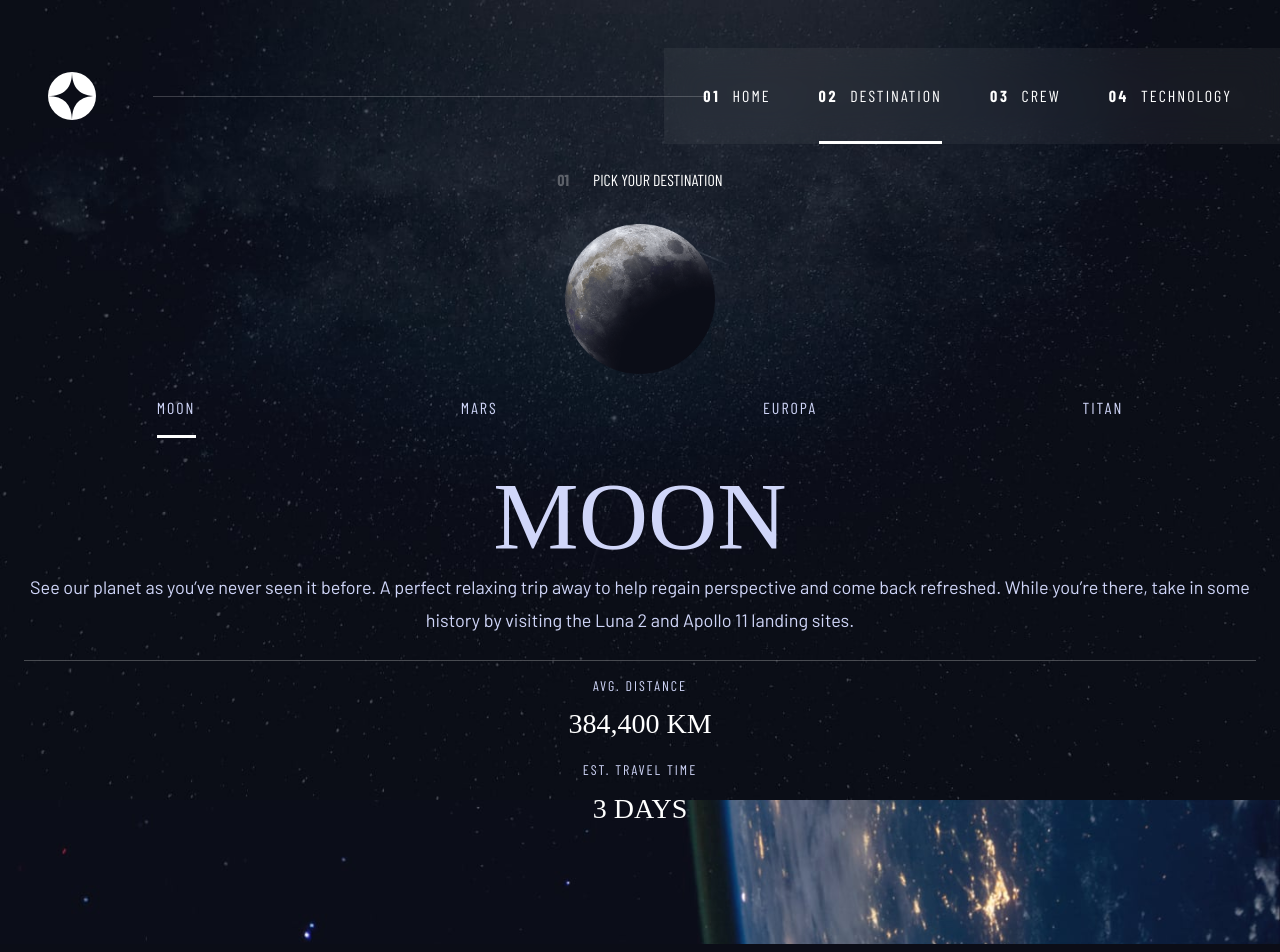
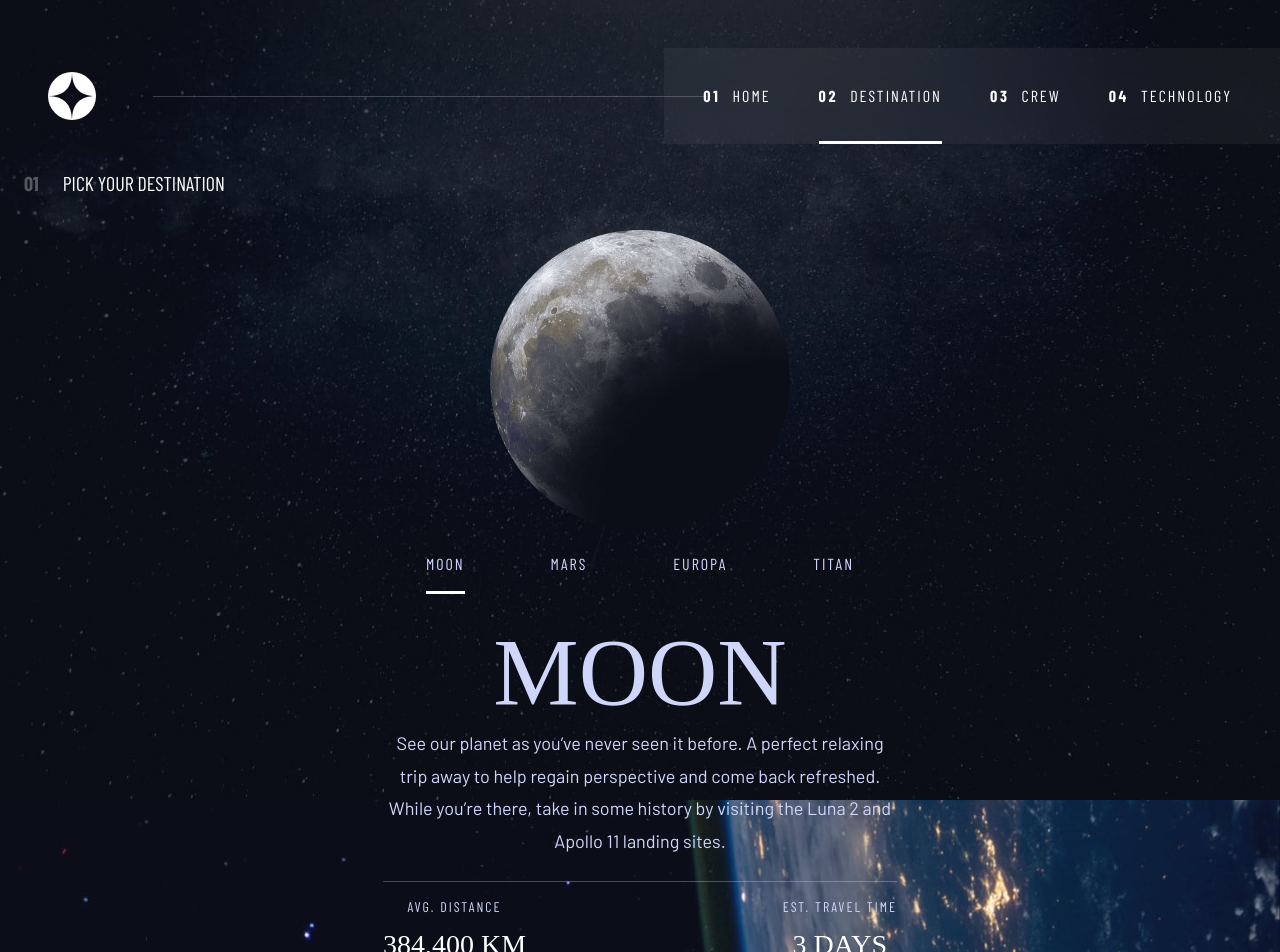
Before and after one commit to wendykrwn/space-tourism, a Next.js app: page /destination in a window 1280 px wide. Shown: the top 952 px of the page. Built offline with nearby package versions, Linux system fonts and the light colour scheme; a web font is replaced by a local one.

Commit message:
destination tablet

```diff
--- a/src/app/destination/layout.tsx
+++ b/src/app/destination/layout.tsx
@@ -6,7 +6,7 @@ export default function Layout ({children}: {children:React.ReactNode}){
     return (
         <div
         className={`h-full min-h-screen bg-cover ${bgMobile} ${bgTablet} ${bgDesktop}
-            pt-[80px] lg:pt-[144px]
+            pt-[80px] md:pt-[144px]
         `}
         >
             {children}
--- a/src/app/destination/page.tsx
+++ b/src/app/destination/page.tsx
@@ -9,8 +9,8 @@ const Destination = () => {
     const destinationNames = destinations.map(val=>val.name)
     const [currDestIndex, setCurrDestIndex] = useState(0)
     return <div className="p-6 min-h-screen flex flex-col" >
-        <div className="uppercase text-white flex justify-center gap-x-6">
-            <span className="font-secondary font-bold text-[16px] text-white/30">01</span> <span className="font-secondary text-[16px] tracking-[15%]">Pick your destination</span>
+        <div className="uppercase text-white flex justify-center md:justify-start tracking-[15%] gap-x-6">
+            <span className="font-secondary font-bold text-[16px] text-white/30 md:text-[20px] ">01</span> <span className="font-secondary text-[16px] md:text-[20px]">Pick your destination</span>
         </div>
         <div className="w-full flex justify-center items-center p-8">
             <Image
@@ -18,10 +18,10 @@ const Destination = () => {
                 alt={`image of ${destinations[0].name}`}
                 width={480}
                 height={480}
-                className="w-[150px] h-auto"
+                className="w-[150px] h-auto md:w-[300px]"
             />
         </div>
-        <div className="flex flex-col gap-y-6 h-full">
+        <div className="flex flex-col gap-y-6 h-full md:w-[514px] self-center ">
             <TabNav destinationNames={destinationNames} currDestIndex={currDestIndex} handleIndexDest={setCurrDestIndex} />
             <div>
                 <h2 className="text-preset-2 uppercase text-center">{destinations[currDestIndex].name}</h2>
@@ -30,8 +30,10 @@ const Destination = () => {
                 </p>
             </div>
             <div className="w-full h-[1px] bg-white/25"/>
-            <Statistic title="Avg. distance" data={destinations[currDestIndex].distance} />
-            <Statistic title="Est. travel time" data={destinations[currDestIndex].travel} />
+            <div className="flex flex-col gap-y-8 md:flex-row md:justify-between">
+                <Statistic title="Avg. distance" data={destinations[currDestIndex].distance} />
+                <Statistic title="Est. travel time" data={destinations[currDestIndex].travel} />
+            </div>
         </div>
     </div>
 }
```
